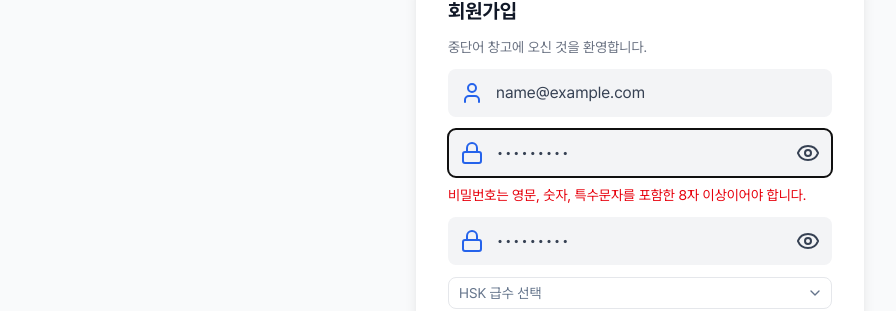
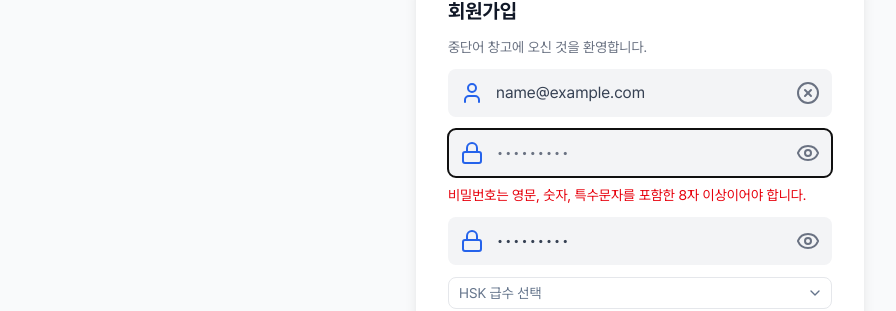
Before and after one commit to ruiwaa/hanzi-bank, a Next.js app: page /signup in a window 1280 px wide. Both pictures are taken after typing "name@example.com", "Sample123", "Sample123" into the empty fields and a click on the button "가입 완료하기". Shown: the part 135-446 px from the top of the page, without its empty margins (0-896 px from the left). Built offline with nearby package versions, Linux system fonts and the light colour scheme; no server answers.

Commit message:
feat: 로그인/ 회원가입 인풋 접근 시 초기화 버튼 및 비밀번호 버튼 표시 기능 추가

```diff
--- a/src/app/(auth)/components/LoginForm.tsx
+++ b/src/app/(auth)/components/LoginForm.tsx
@@ -7,17 +7,23 @@ import { useForm } from "react-hook-form";
 import { zodResolver } from "@hookform/resolvers/zod";
 import { LoginFormValues, loginSchema } from "../schemas/loginSchemas";
 import { login } from "../api/login";
+import ResetButton from "./ResetButton";
 
 export default function LoginForm() {
   const {
     register,
     handleSubmit,
     formState: { errors },
+    watch,
+    setValue,
   } = useForm({
     resolver: zodResolver(loginSchema),
   });
   const [showPassword, setShowPassword] = useState(false);
   const router = useRouter();
+  // eslint-disable-next-line react-hooks/incompatible-library
+  const email = watch("email");
+  const password = watch("password");
 
   const handleShowPassword = () => {
     setShowPassword(!showPassword);
@@ -61,6 +67,7 @@ export default function LoginForm() {
               "
               {...register("email")}
             />
+            {email && <ResetButton onClick={() => setValue("email", "")} />}
           </div>
           {errors.email && (
             <p className="text-sm text-red-600">{errors.email.message}</p>
@@ -87,6 +94,7 @@ export default function LoginForm() {
               className="w-full pl-12 text-gray-700 bg-gray-100 py-2  rounded-lg"
               {...register("password")}
             />
+            {password && (
               <button
                 type="button"
                 className="absolute right-3 top-1/2 -translate-y-1/2 text-gray-500"
@@ -98,6 +106,7 @@ export default function LoginForm() {
                   <EyeIcon aria-label="비밀번호 표시" />
                 )}
               </button>
+            )}
           </div>
           {errors.password && (
             <p className="text-sm text-red-600">{errors.password.message}</p>
--- /dev/null
+++ b/src/app/(auth)/components/ResetButton.tsx
@@ -0,0 +1,19 @@
+import { CircleX } from "lucide-react";
+
+interface Props {
+  onClick: () => void;
+}
+
+export default function ResetButton({ onClick }: Props) {
+  return (
+    <>
+      <button
+        type="button"
+        className="absolute right-3 top-1/2 -translate-y-1/2 text-gray-500 "
+        onClick={onClick}
+      >
+        <CircleX aria-label="작성 중인 이메일 초기화 하기" />
+      </button>
+    </>
+  );
+}
--- a/src/app/(auth)/components/SignUpForm.tsx
+++ b/src/app/(auth)/components/SignUpForm.tsx
@@ -10,10 +10,11 @@ import { zodResolver } from "@hookform/resolvers/zod";
 import { ArrowLeft, Eye, EyeOff, Lock, User } from "lucide-react";
 import Link from "next/link";
 import { useState } from "react";
-import { Controller, useForm } from "react-hook-form";
+import { Controller, useForm, useWatch } from "react-hook-form";
 import { signupFormValues, signupSchema } from "../schemas/signupSchemas";
 import { signup } from "../api/signup";
 import { useRouter } from "next/navigation";
+import ResetButton from "./ResetButton";
 
 export default function SignUpForm() {
   const {
@@ -21,10 +22,20 @@ export default function SignUpForm() {
     handleSubmit,
     formState: { errors },
     control,
+    setValue,
   } = useForm({ resolver: zodResolver(signupSchema) });
   const [showPassword, setShowPassword] = useState(false);
   const [showPasswordConfirm, setShowPasswordConfirm] = useState(false);
   const router = useRouter();
+  const email = useWatch({ control, name: "email" });
+  const passwordValue = useWatch({
+    control,
+    name: "password",
+  });
+  const passwordConfirmValue = useWatch({
+    control,
+    name: "passwordConfirm",
+  });
   const handleShowPassword = () => {
     setShowPassword(!showPassword);
   };
@@ -74,6 +85,7 @@ export default function SignUpForm() {
           <span id="userName" className="sr-only">
             이메일을 입력하세요.
           </span>
+          {email && <ResetButton onClick={() => setValue("email", "")} />}
         </div>
         {errors.email && (
           <p className="text-sm text-red-600">{errors.email.message}</p>
@@ -93,12 +105,13 @@ export default function SignUpForm() {
             id="password"
             placeholder="비밀번호"
             aria-describedby="userPassword"
-            className="w-full pl-12 text-gray-700 bg-gray-100  py-3  rounded-lg "
+            className="w-full pl-12 text-gray-500 bg-gray-100  py-3  rounded-lg "
             {...register("password")}
           />
+          {passwordValue && (
             <button
               type="button"
-            className="group  absolute right-3  top-1/2  -translate-y-1/2 text-gray-700"
+              className="group  absolute right-3  top-1/2  -translate-y-1/2 text-gray-500"
               onClick={handleShowPassword}
             >
               {showPassword ? (
@@ -110,7 +123,7 @@ export default function SignUpForm() {
                 />
               )}
             </button>
-
+          )}
           <span id="userPassword" className="sr-only">
             비밀번호를 입력하세요.
           </span>
@@ -137,9 +150,10 @@ export default function SignUpForm() {
             className="w-full pl-12 text-gray-700 bg-gray-100  py-3  rounded-lg "
             {...register("passwordConfirm")}
           />
+          {passwordConfirmValue && (
             <button
               type="button"
-            className="group  absolute right-3  top-1/2  -translate-y-1/2 text-gray-700"
+              className="group  absolute right-3  top-1/2  -translate-y-1/2 text-gray-500"
               onClick={handleShowPasswordConfirm}
             >
               {showPasswordConfirm ? (
@@ -151,6 +165,8 @@ export default function SignUpForm() {
                 />
               )}
             </button>
+          )}
+
           <span id="userPasswordCheck" className="sr-only">
             설정한 비밀번호를 한번 더 입력해주세요.
           </span>
```
Lines whose indentation alone changed are shown as unchanged.
